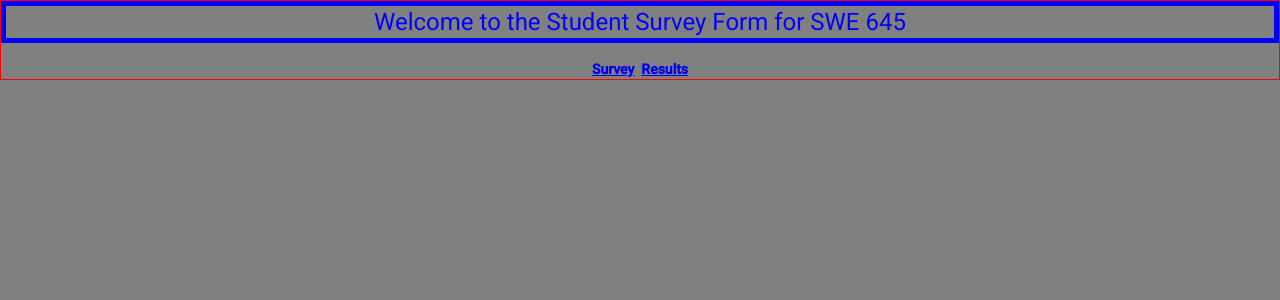
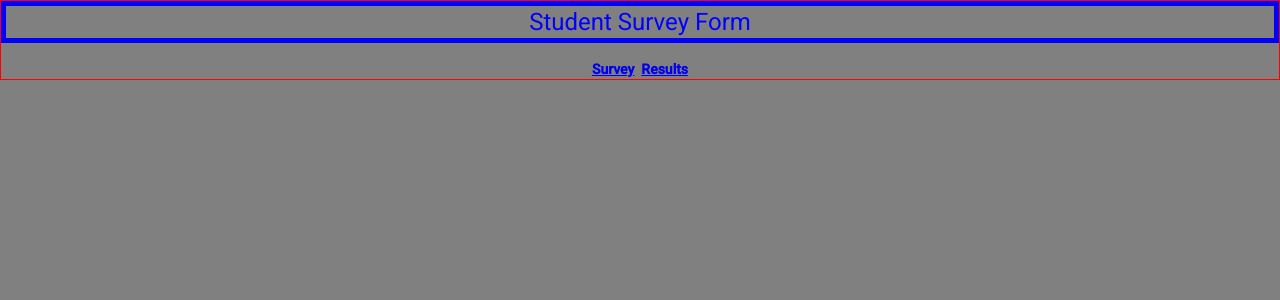
Before and after one commit to mgarkel/swe_645_hw3, an Angular app in the folder frontend/: page / in a window 1280 px wide. Shown: the top 300 px of the page. Built offline with nearby package versions, Linux system fonts and the light colour scheme.

Commit message:
demofinal

```diff
--- a/frontend/src/app/app.component.html
+++ b/frontend/src/app/app.component.html
@@ -1,6 +1,6 @@
 <body>
 <div style="text-align:center;border:1px solid red;">
-<h1>Welcome to the Student Survey Form for SWE 645</h1>
+<h1>Student Survey Form</h1>
 <nav>
     <b><a routerLink="survey">Survey</a></b>&nbsp;
     <b><a routerLink="result">Results</a></b>
```
Also changed, not shown: 4 other files (tests, documents, lock files or other folders).
